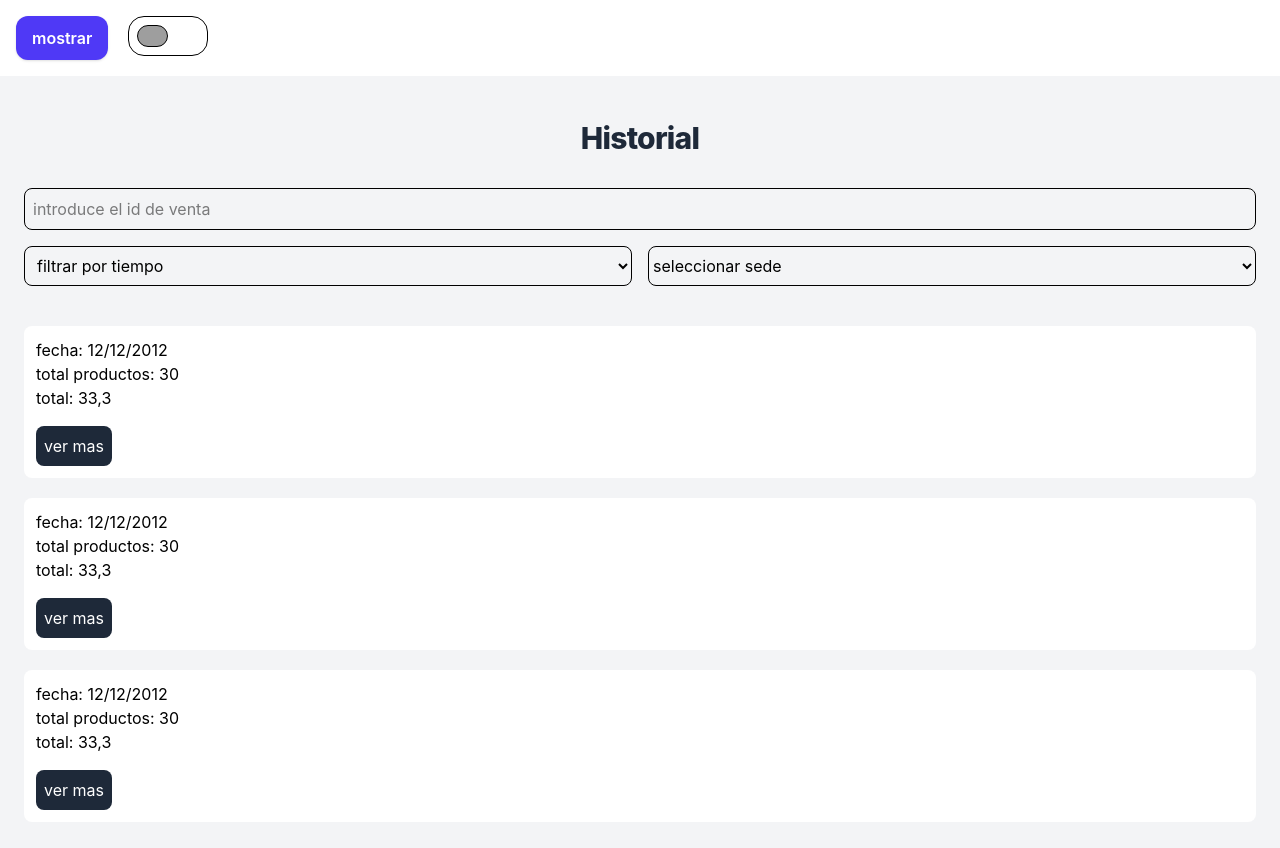
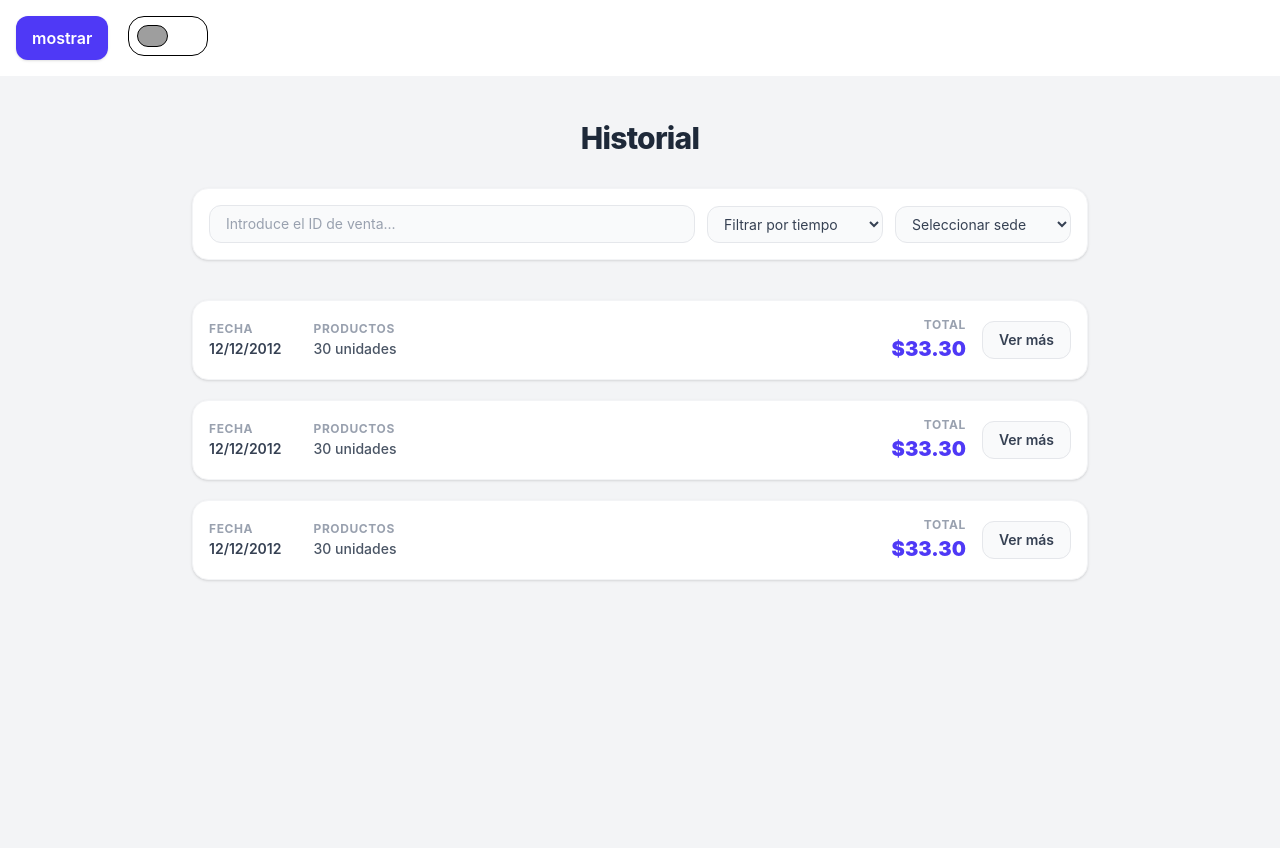
Before and after one commit to and1ru/POS-front, a React (Vite) app: page /private/historial-ventas in a window 1280 px wide. Shown: the top 848 px of the page. Built offline with nearby package versions, Linux system fonts and the light colour scheme; grey boxes are pictures that could not be loaded.

Commit message:
se mejoraron los estilos del historial

```diff
--- /dev/null
+++ b/src/components/form-historial-ventas.tsx
@@ -0,0 +1,44 @@
+export const FormHistorialVentas = () => {
+  return (
+    <section className="mb-10 w-full max-w-4xl mx-auto">
+      <form className="flex flex-col md:flex-row gap-3 items-center bg-white p-4 rounded-2xl border border-gray-100 shadow-sm">
+
+        {/* Input de Búsqueda por ID (Toma el espacio principal disponible) */}
+        <div className="relative w-full md:flex-1">
+          <input
+            type="text"
+            placeholder="Introduce el ID de venta..."
+            className="w-full bg-gray-50 text-sm text-gray-900 placeholder-gray-400 border border-gray-200 rounded-xl py-2 px-4 transition duration-200 ease-in-out focus:outline-none focus:ring-2 focus:ring-indigo-500/20 focus:border-indigo-500 focus:bg-white"
+          />
+        </div>
+
+        {/* Contenedor de Filtros (Selects) */}
+        <div className="flex w-full md:w-auto gap-3">
+          {/* Filtro por Tiempo */}
+          <select
+            name="time"
+            id="time"
+            className="w-full md:w-44 bg-gray-50 text-sm text-gray-700 border border-gray-200 rounded-xl py-2 px-3 cursor-pointer transition duration-200 ease-in-out focus:outline-none focus:ring-2 focus:ring-indigo-500/20 focus:border-indigo-500 focus:bg-white"
+          >
+            <option value="">Filtrar por tiempo</option>
+            <option value="today">Today</option>
+            <option value="yesterday">Yesterday</option>
+            <option value="week">This week</option>
+            <option value="month">This month</option>
+            <option value="year">This year</option>
+          </select>
+
+          {/* Filtro por Sede */}
+          <select
+            name="sede"
+            id="sede"
+            className="w-full md:w-44 bg-gray-50 text-sm text-gray-700 border border-gray-200 rounded-xl py-2 px-3 cursor-pointer transition duration-200 ease-in-out focus:outline-none focus:ring-2 focus:ring-indigo-500/20 focus:border-indigo-500 focus:bg-white"
+          >
+            <option value="">Seleccionar sede</option>
+          </select>
+        </div>
+
+      </form>
+    </section>
+  );
+};
--- a/src/components/historial-target-component.tsx
+++ b/src/components/historial-target-component.tsx
@@ -1,10 +1,47 @@
 export const HistorialTargetComponent = () => {
   return (
-    <div className="w-full bg-white rounded-lg p-3">
-        <p>fecha: 12/12/2012</p>
-        <p>total productos: 30</p>
-        <p>total: 33,3</p>
-        <button className="bg-gray-800 p-2 text-white rounded-lg mt-4 cursor-pointer">ver mas</button>
+    <div className="w-full max-w-4xl mx-auto bg-white border border-gray-100 rounded-2xl shadow-sm p-4 flex flex-col sm:flex-row sm:items-center sm:justify-between gap-4 transition-all duration-200 hover:shadow-md hover:border-gray-200">
+
+      {/* Información de la Venta */}
+      <div className="grid grid-cols-2 sm:flex sm:items-center gap-4 sm:gap-8 flex-1">
+
+        {/* Fecha */}
+        <div>
+          <p className="text-xs font-bold uppercase tracking-wider text-gray-400 mb-0.5">
+            Fecha
+          </p>
+          <p className="text-sm font-semibold text-gray-700">
+            12/12/2012
+          </p>
+        </div>
+
+        {/* Total Productos */}
+        <div>
+          <p className="text-xs font-bold uppercase tracking-wider text-gray-400 mb-0.5">
+            Productos
+          </p>
+          <p className="text-sm font-medium text-gray-600">
+            30 unidades
+          </p>
+        </div>
+
+        {/* Total Económico */}
+        <div className="col-span-2 sm:col-span-1 sm:ml-auto">
+          <p className="text-xs font-bold uppercase tracking-wider text-gray-400 mb-0.5 sm:text-right">
+            Total
+          </p>
+          <p className="text-xl font-black text-indigo-600 sm:text-right">
+            $33.30
+          </p>
+        </div>
+
+      </div>
+
+      {/* Botón de Acción */}
+      <button className="w-full sm:w-auto bg-gray-50 hover:bg-indigo-50 text-gray-700 hover:text-indigo-700 font-semibold text-sm py-2 px-4 rounded-xl border border-gray-200 hover:border-indigo-100 transition-colors duration-150 cursor-pointer shadow-sm sm:shadow-none">
+        Ver más
+      </button>
+
     </div>
   );
 };
--- a/src/pages/historial-page.tsx
+++ b/src/pages/historial-page.tsx
@@ -1,3 +1,4 @@
+import { FormHistorialVentas } from "../components/form-historial-ventas";
 import { HistorialTargetComponent } from "../components/historial-target-component";
 import { styles } from "../helper/style";
 
@@ -5,22 +6,7 @@ export const HistorialPage = () => {
   return (
     <>
       <h1 className={styles.titulos}>Historial</h1>
-      <section className="mb-10">
-        <form className="grid grid-cols-2 gap-4">
-          <input type="text" placeholder="introduce el id de venta" className="border p-2 rounded-lg col-span-2"/>
-          <select className="border p-2 rounded-lg" name="" id="">
-            <option value="">filtrar por tiempo</option>
-            <option value="today">today</option>
-            <option value="yesterday">yesterday</option>
-            <option value="week">this week</option>
-            <option value="month">this month</option>
-            <option value="year">this year</option>
-          </select>
-          <select name="" id="" className="border rounded-lg">
-            <option value="">seleccionar sede</option>
-          </select>
-        </form>
-      </section>
+      <FormHistorialVentas />
       <section className="flex flex-col gap-5">
         <HistorialTargetComponent/>
         <HistorialTargetComponent/>
```
